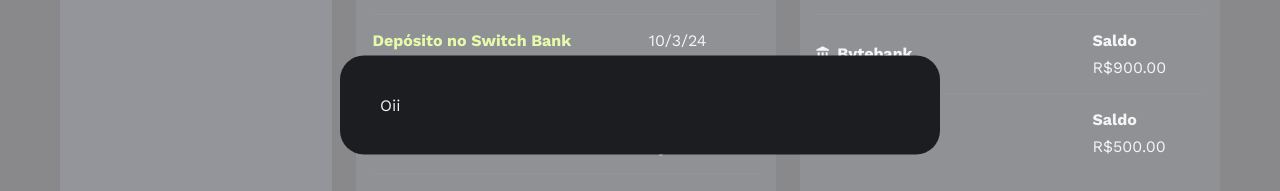
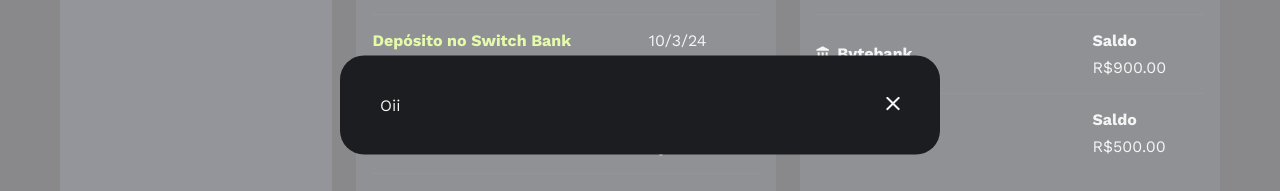
Before and after one commit to antonio-evaldo/4457-angular-19-curso-3-projeto, an Angular app: page / in a window 1280 px wide. Both pictures are taken after a click on the button "Adicionar transação". Shown: the part 567-758 px from the top of the page. Built offline with nearby package versions, Linux system fonts and the light colour scheme.

Commit message:
Vídeo 4.5: Fechando o modal

```diff
--- a/src/app/area-financeira/transacoes/transacoes.component.html
+++ b/src/app/area-financeira/transacoes/transacoes.component.html
@@ -23,4 +23,4 @@
   </div>
 </app-card>
 
-<app-modal [aberto]="modalAberto()"></app-modal>
+<app-modal [(aberto)]="modalAberto"></app-modal>
--- a/src/app/compartilhados/modal/modal.component.css
+++ b/src/app/compartilhados/modal/modal.component.css
@@ -17,3 +17,11 @@
   background: var(--fundo-geral);
   color: var(--texto);
 }
+
+.fechar-modal {
+  position: absolute;
+  top: 2.5rem;
+  right: 2.5rem;
+
+  cursor: pointer;
+}
--- a/src/app/compartilhados/modal/modal.component.html
+++ b/src/app/compartilhados/modal/modal.component.html
@@ -1,3 +1,7 @@
-<dialog class="dialog" #modal>
+<dialog class="dialog" (close)="fecharModal()" #modal>
+  <button class="fechar-modal" (click)="fecharModal()">
+    <img src="icones/fechar.svg" alt="Fechar">
+  </button>
+
   Oii
 </dialog>
--- a/src/app/compartilhados/modal/modal.component.ts
+++ b/src/app/compartilhados/modal/modal.component.ts
@@ -1,4 +1,4 @@
-import { afterRender, Component, ElementRef, input, viewChild } from '@angular/core';
+import { afterRender, Component, effect, ElementRef, input, model, viewChild } from '@angular/core';
 
 @Component({
   selector: 'app-modal',
@@ -9,13 +9,19 @@ import { afterRender, Component, ElementRef, input, viewChild } from '@angular/c
 export class ModalComponent {
   modal = viewChild.required<ElementRef<HTMLDialogElement>>('modal');
 
-  aberto = input(false);
+  aberto = model(false);
 
   constructor() {
     afterRender(() => {
       if (this.aberto()) {
         this.modal().nativeElement.showModal();
+      } else {
+        this.modal().nativeElement.close();
       }
     });
   }
+
+  fecharModal() {
+    this.aberto.set(false);
+  }
 }
```
